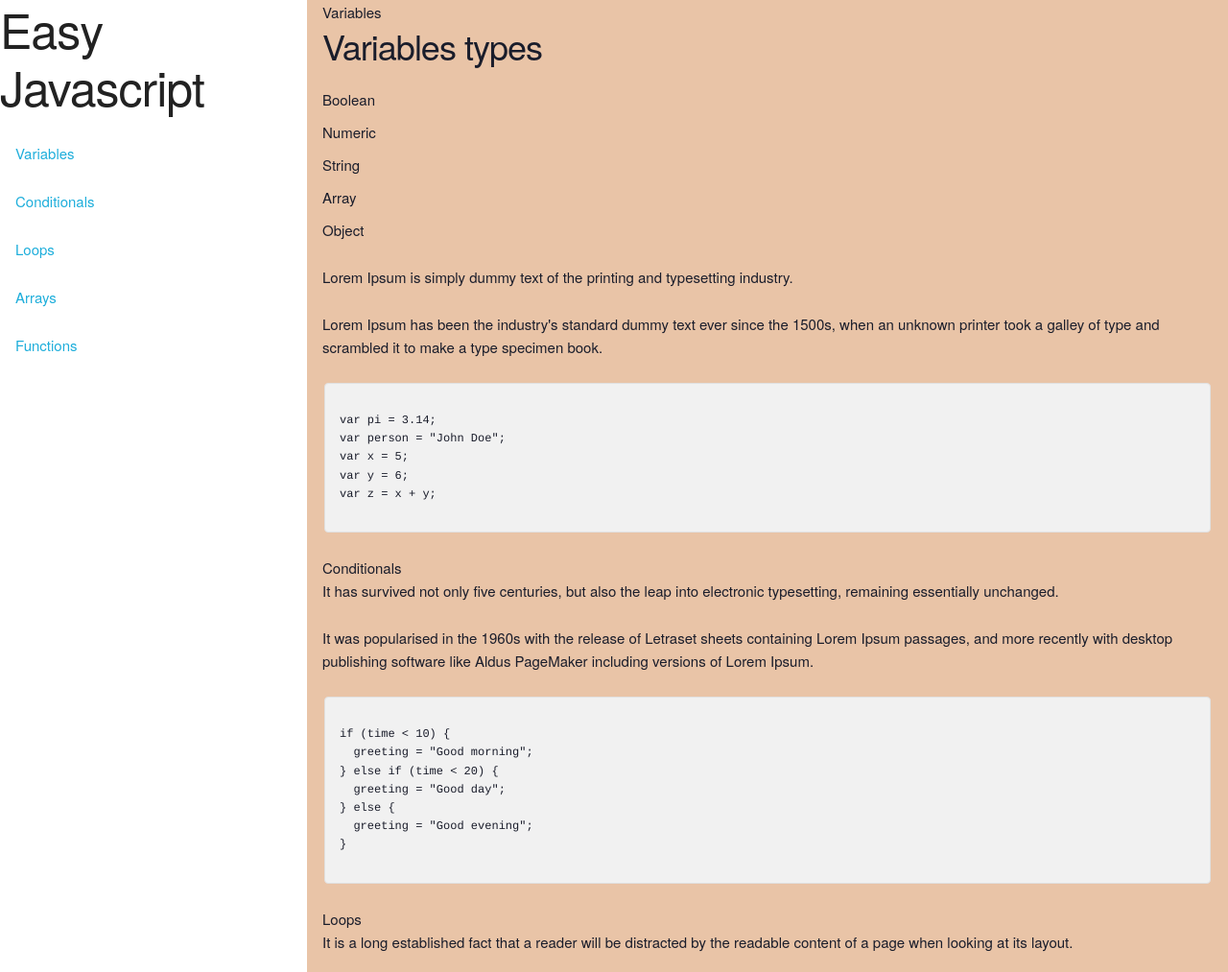
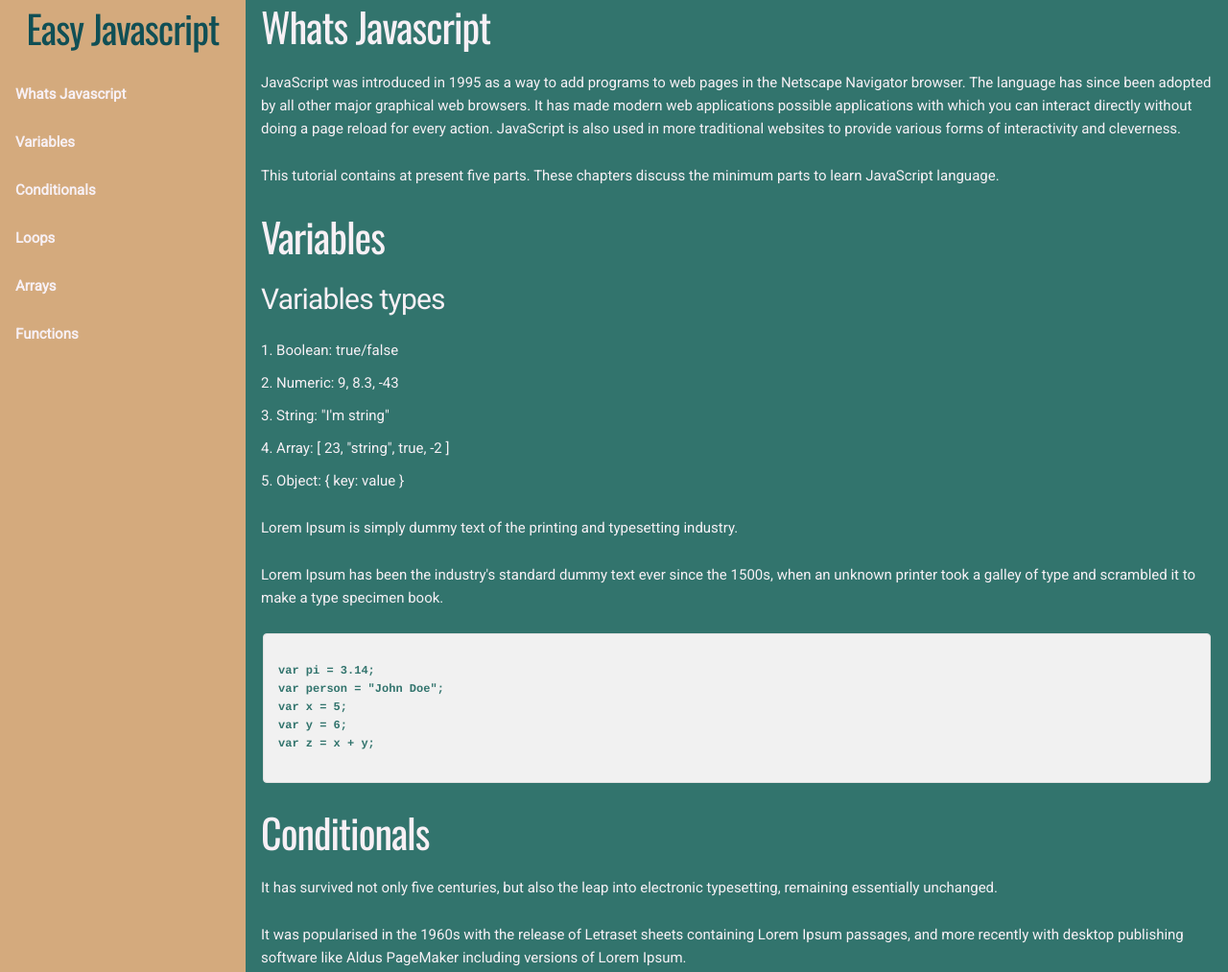
Before and after one commit to iamjinme/freecodecamp-challenges, a plain HTML site: page documentation-page/index.html in a window 1280 px wide. Shown: the top 1013 px of the page at 96% size. Drawn offline with nearby package versions, Linux system fonts and the light colour scheme; a script that the page names is missing.

Commit message:
Changed styles to panels

```diff
--- a/documentation-page/custom.css
+++ b/documentation-page/custom.css
@@ -1,22 +1,22 @@
+@import url('https://fonts.googleapis.com/css?family=Oswald|Roboto');
+
 body {
   margin: 0;
+  font-family: 'Roboto', sans-serif;
+  background-color: #D4AA7D;
 }
 
 nav {
   margin: 0;
   padding: 0;
-  width: 25%;
+  width: 20%;
   position: fixed;
   height: 100%;
   overflow: auto;
 }
 
-#main-doc {
-  margin-left: 25%;
-  padding: 1px 16px;
-  height: 100%;
-  background-color: #E9C4A7;
-  color: #1A1D2B;
+h2 {
+  font-family: 'Oswald', sans-serif;
 }
 
 ul {
@@ -27,16 +27,18 @@ li a {
   display: block;
   padding: 8px 16px;
   text-decoration: none;
+  color: #F7F0F5;
+  font-weight: bold;
 }
 
 li a.active {
   background-color: #4CAF50;
-  color: white;
+  color: #F7F0F5;
 }
 
 li a:hover:not(active) {
   background-color: #555;
-  color: white;
+  color: #F7F0F5;
 }
 
 pre {
@@ -50,10 +52,28 @@ pre {
 code {
   font-family: Courier, 'New Courier', monospace;
   font-size: 12px;
+  color: #32746D;
+  font-weight: bold;
 }
 
-@media (max-width: 600px ){
-  h1 {
-    font-size: 1.20em;
+@media (max-width: 800px ){
+  .main-title {
+    font-size: 25px;
   }
 }
+
+.main-title {
+  font-family: 'Oswald', sans-serif;
+  text-align: center;
+  color: #104F55;
+  font-size: 40px;
+  padding: 5px 0 5px 0;
+}
+
+#main-doc {
+  margin-left: 20%;
+  padding: 1px 16px;
+  height: 100%;
+  background-color: #32746D;
+  color: #F7F0F5;
+}
--- a/documentation-page/index.html
+++ b/documentation-page/index.html
@@ -12,9 +12,10 @@
 <body>
   <nav id="navbar">
     <header>
-      <h1>Easy Javascript</h1>
+      <h1 class="main-title">Easy Javascript</h1>
     </header>
     <ul>
+      <li><a class="nav-link" href="#whats_javascript">Whats Javascript</a></li>
       <li><a class="nav-link" href="#variables">Variables</a></li>
       <li><a class="nav-link" href="#conditionals">Conditionals</a></li>
       <li><a class="nav-link" href="#loops">Loops</a></li>
@@ -23,16 +24,21 @@
     </ul>
   </nav>
   <main id="main-doc">
+    <section id="whats_javascript" class="main-section">
+      <header><h2>Whats Javascript</h2></header>
+      <p>JavaScript was introduced in 1995 as a way to add programs to web pages in the Netscape Navigator browser. The language has since been adopted by all other major graphical web browsers. It has made modern web applications possible applications with which you can interact directly without doing a page reload for every action. JavaScript is also used in more traditional websites to provide various forms of interactivity and cleverness.</p>
+      <p>This tutorial contains at present five parts. These chapters discuss the minimum parts to learn JavaScript language.</p>
+    </section>
     <section id="variables" class="main-section">
-      <header>Variables</header>
-      <h3>Variables types</h3>
-      <ul>
-        <li>Boolean</li>
-        <li>Numeric</li>
-        <li>String</li>
-        <li>Array</li>
-        <li>Object</li>
-      </ul>
+      <header><h2>Variables</h2></header>
+      <h4>Variables types</h4>
+      <ol>
+        <li>Boolean: true/false</li>
+        <li>Numeric: 9, 8.3, -43</li>
+        <li>String: "I'm string"</li>
+        <li>Array: [ 23, "string", true, -2 ]</li>
+        <li>Object: { key: value }</li>
+      </ol>
       <p>Lorem Ipsum is simply dummy text of the printing and typesetting industry.</p>
       <p>Lorem Ipsum has been the industry's standard dummy text ever since the 1500s, when an unknown printer took a galley of type and scrambled it to make a type specimen book.</p>
       <pre><code>
@@ -44,7 +50,7 @@ var z = x + y;
       </code></pre>
     </section>
     <section id="conditionals" class="main-section">
-      <header>Conditionals</header>
+      <header><h2>Conditionals</h2></header>
       <p>It has survived not only five centuries, but also the leap into electronic typesetting, remaining essentially unchanged.</p>
       <p>It was popularised in the 1960s with the release of Letraset sheets containing Lorem Ipsum passages, and more recently with desktop publishing software like Aldus PageMaker including versions of Lorem Ipsum.</p>
       <pre><code>
@@ -58,7 +64,7 @@ if (time < 10) {
       </code></pre>
     </section>
     <section id="loops" class="main-section">
-      <header>Loops</header>
+      <header><h2>Loops</h2></header>
       <p>It is a long established fact that a reader will be distracted by the readable content of a page when looking at its layout.</p>
       <p>The point of using Lorem Ipsum is that it has a more-or-less normal distribution of letters, as opposed to using 'Content here, content here', making it look like readable English.</p>
       <pre><code>
@@ -68,7 +74,7 @@ for (i = 0; i < 5; i++) {
       </code></pre>
     </section>
     <section id="arrays" class="main-section">
-      <header>Arrays</header>
+      <header><h2>Arrays</h2></header>
       <p>Many desktop publishing packages and web page editors now use Lorem Ipsum as their default model text, and a search for 'lorem ipsum' will uncover many web sites still in their infancy.</p>
       <p>Various versions have evolved over the years, sometimes by accident, sometimes on purpose (injected humour and the like).</p>
       <pre><code>
@@ -77,7 +83,7 @@ var name = cars[0];
       </code></pre>
     </section>
     <section id="functions" class="main-section">
-      <header>Functions</header>
+      <header><h2>Functions</h2></header>
       <p>There are many variations of passages of Lorem Ipsum available, but the majority have suffered alteration in some form, by injected humour, or randomised words which don't look even slightly believable.</p>
       <p> If you are going to use a passage of Lorem Ipsum, you need to be sure there isn't anything embarrassing hidden in the middle of text.</p>
       <pre><code>
```
